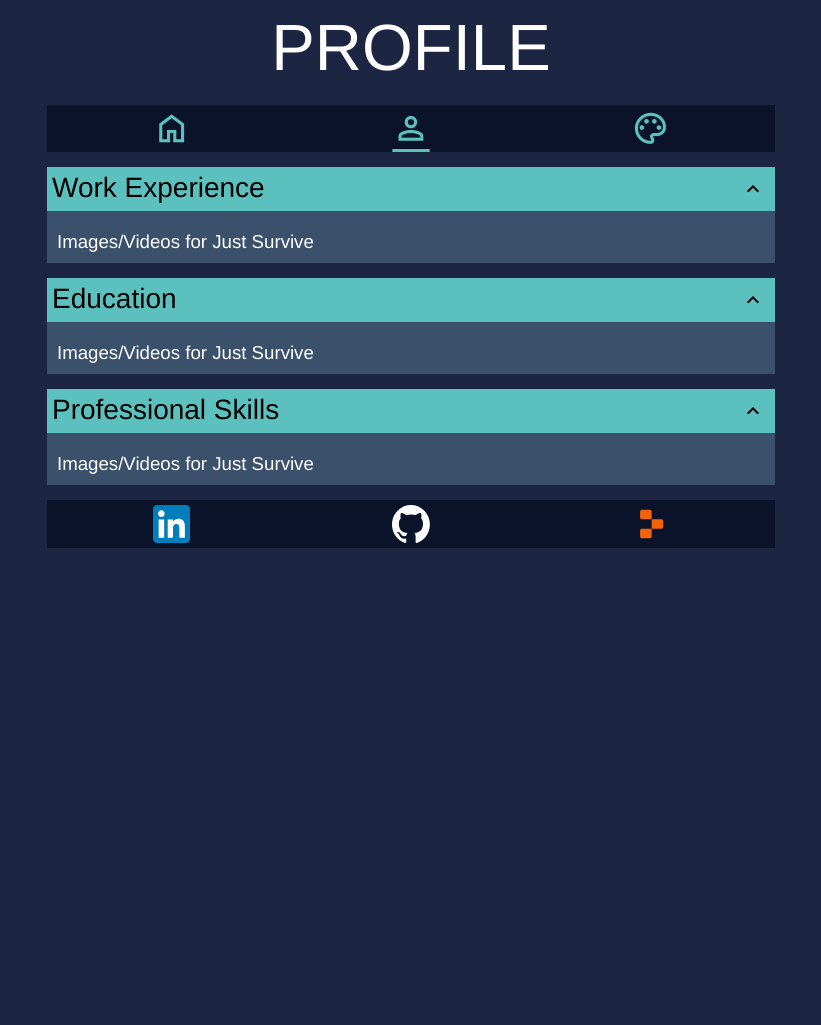
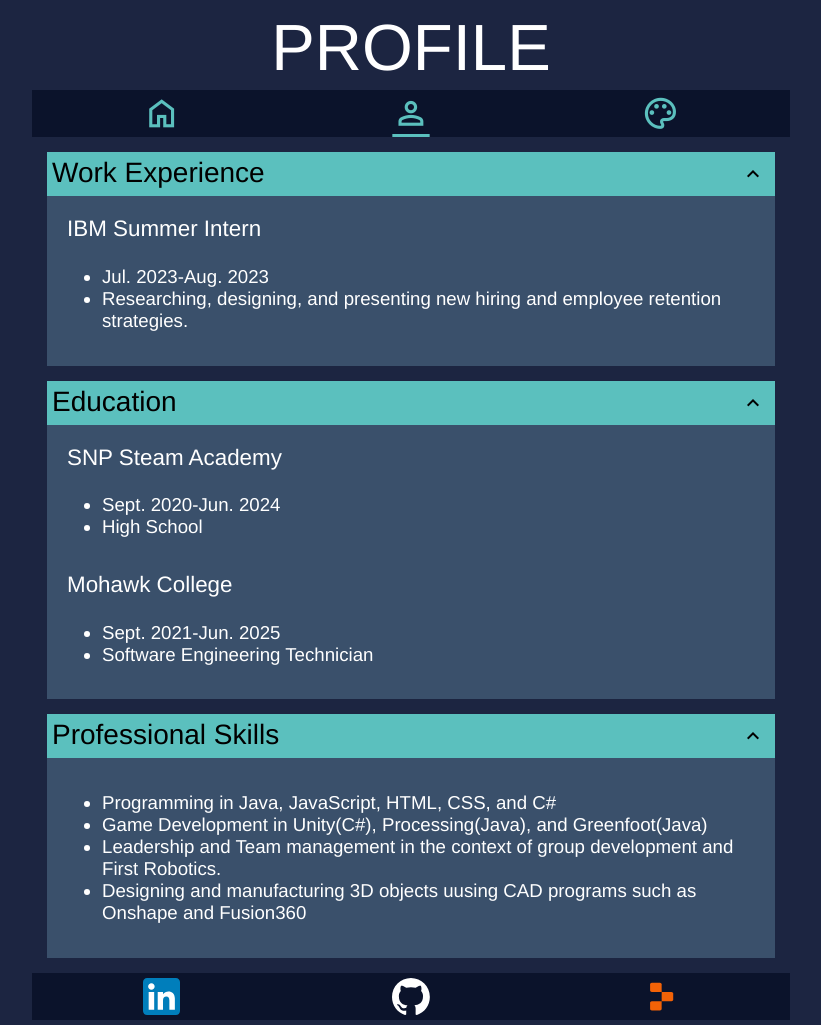
Before and after one commit to eli-wood-dev/eli-wood-dev.github.io, a plain HTML site: page profile.html in a window 1280 px wide. Shown: the whole page, without its empty margins (229-1050 px from the left). Before the commit the page ends 800 px from the top, so only its background shows below. Drawn offline with nearby package versions, Linux system fonts and the light colour scheme.

Commit message:
added content

```diff
--- a/profile.html
+++ b/profile.html
@@ -28,8 +28,15 @@
 			<div class="item-content">
 				<div class="item-desc">
 
+					<div class="list">
+						<div class="list-title">IBM Summer Intern</div>
+						<ul>
+							<li>Jul. 2023-Aug. 2023</li>
+							<li>Researching, designing, and presenting new hiring and employee retention strategies.</li>
+						</ul>
+					</div>
+
 				</div>
-				<div class="item-media">Images/Videos for Just Survive</div>
 			</div>
 		</div>
 
@@ -42,9 +49,23 @@
 			</div>
 			<div class="item-content">
 				<div class="item-desc">
+					<div class="list">
+						<div class="list-title">SNP Steam Academy</div>
+						<ul>
+							<li>Sept. 2020-Jun. 2024</li>
+							<li>High School</li>
+						</ul>
+					</div>
+
+					<div class="list">
+						<div class="list-title">Mohawk College</div>
+						<ul>
+							<li>Sept. 2021-Jun. 2025</li>
+							<li>Software Engineering Technician</li>
+						</ul>
+					</div>
 
 				</div>
-				<div class="item-media">Images/Videos for Just Survive</div>
 			</div>
 		</div>
 
@@ -57,9 +78,15 @@
 			</div>
 			<div class="item-content">
 				<div class="item-desc">
-
+					<div class="list">
+						<ul>
+							<li>Programming in Java, JavaScript, HTML, CSS, and C#</li>
+							<li>Game Development in Unity(C#), Processing(Java), and Greenfoot(Java)</li>
+							<li>Leadership and Team management in the context of group development and First Robotics.</li>
+							<li>Designing and manufacturing 3D objects uusing CAD programs such as Onshape and Fusion360</li>
+						</ul>
+					</div>
 				</div>
-				<div class="item-media">Images/Videos for Just Survive</div>
 			</div>
 		</div>
 
--- a/style.css
+++ b/style.css
@@ -71,7 +71,7 @@ a:hover{
 .item-content{
 	background-color: #3A506B;
 	display: flex;
-	justify-content: space-around;
+	justify-content: space-between;
 	flex-wrap: wrap;
 }
 
@@ -81,22 +81,25 @@ a:hover{
 
 .item-media{
 	display: flex;
+	flex-wrap: wrap;
 	width: 100%;
 }
 
 .item-media img{
 	width: 100%;
+	margin: auto;
 }
 
 .item-media iframe{
 	margin: auto;
+	aspect-ratio: 16/9;
+	width: 100%;
 }
 
 .nav {
 	background-color: #0B132B;
 	display: flex;
 	justify-content: space-around;
-	margin: 15px;
 }
 
 .nav a{
@@ -107,6 +110,7 @@ a:hover{
 
 .nav img{
 	height: 2rem;
+	margin: auto;
 }
 
 #current-page{
@@ -130,3 +134,7 @@ a:hover{
 	'GRAD' 0,
 	'opsz' 24
 }
+
+.list-title{
+	font-size: 1.2rem;
+}
```
Also changed, not shown: index.html (+1 -1 lines), portfolio.html (+9 -3 lines), media/ror.png (added), 3 other files.
